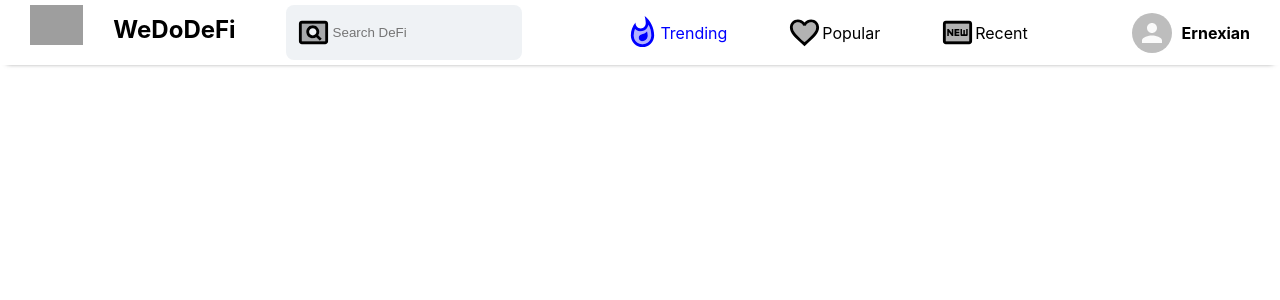
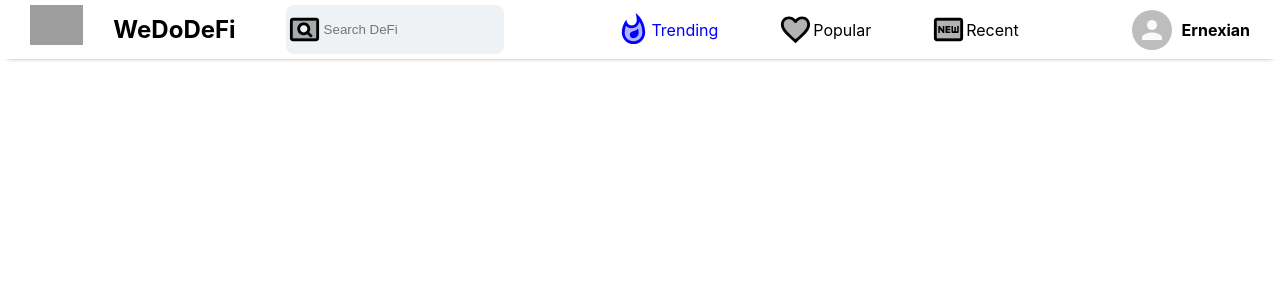
Before and after one commit to emattaX/simple-fb-interface-clone-in-React, a React (Create React App) app: page / in a window 1280 px wide. Shown: the top 300 px of the page. Built offline with nearby package versions, Linux system fonts and the light colour scheme; grey boxes are pictures that could not be loaded.

Commit message:
project updeted to fb

```diff
--- a/src/Header.css
+++ b/src/Header.css
@@ -18,7 +18,7 @@
 	display: flex;
 	align-items: center;
 	background-color: #eff2f5;
-	padding: 10px;
+	padding: 1px;
 	margin-left: 20px;
 	border-radius: 8px;
 }
```
Also changed, not shown: 1 other file (tests, documents, lock files or other folders).
